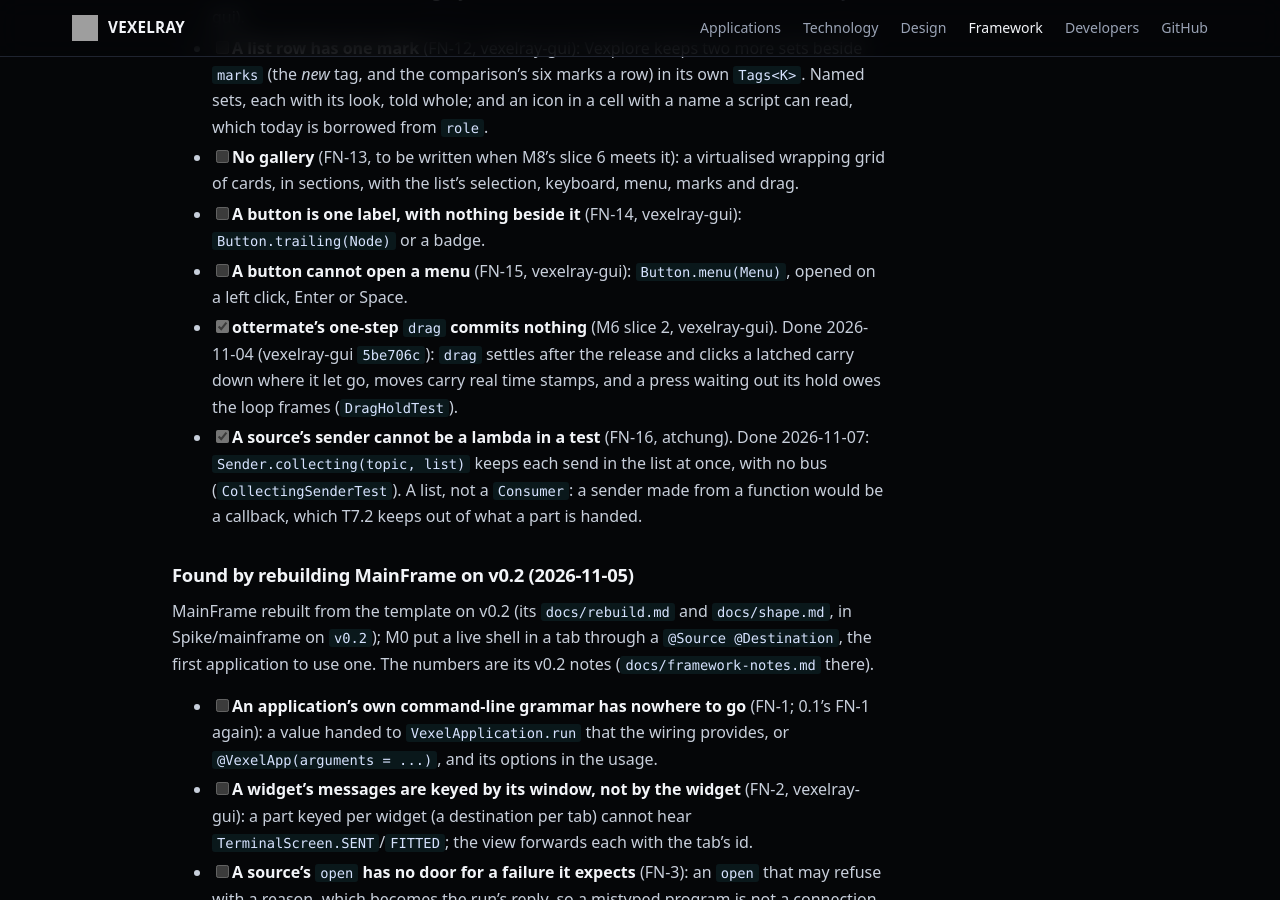
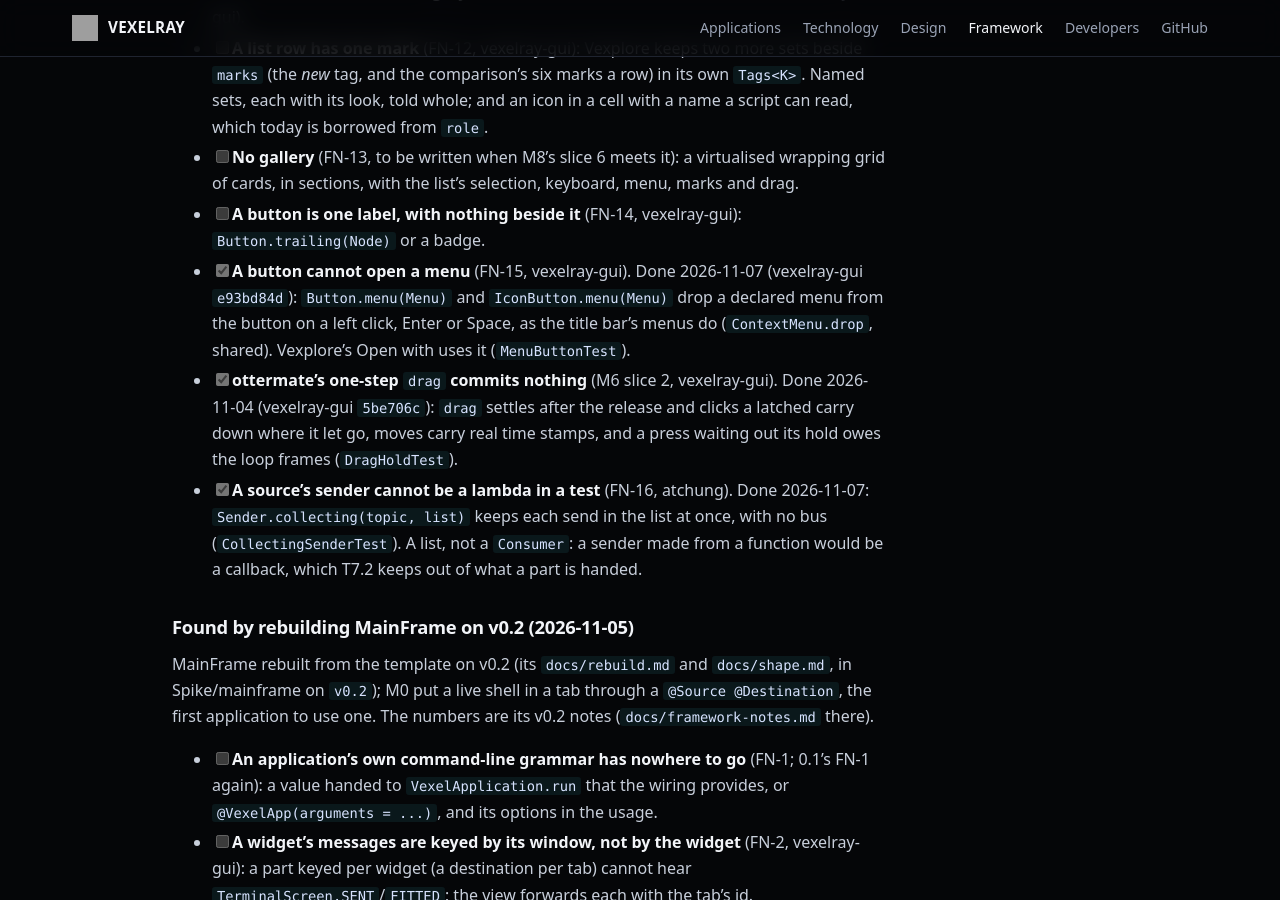
Before and after one commit to sibarum/vexelray-framework, a Jekyll site: the page built from docs/TODO.md, in a window 1280 px wide and 900 px high, scrolled down 36707 px. Built offline with Jekyll 4.4.1, drawn with Linux system fonts in a browser that asks for light colours; our own code applies the rules of GitHub Pages for plain Markdown files.

Commit message:
TODO: FN-15 done, the menu button
Co-Authored-By: Claude Opus 5.5 <noreply@anthropic.com>

```diff
--- a/docs/TODO.md
+++ b/docs/TODO.md
@@ -1305,8 +1305,9 @@ there), which started again at FN-1; "Found by Vexplore" above is 0.1's. Most ar
 - [ ] **No gallery** (FN-13, to be written when M8's slice 6 meets it): a virtualised wrapping grid of cards, in
       sections, with the list's selection, keyboard, menu, marks and drag.
 - [ ] **A button is one label, with nothing beside it** (FN-14, vexelray-gui): `Button.trailing(Node)` or a badge.
-- [ ] **A button cannot open a menu** (FN-15, vexelray-gui): `Button.menu(Menu)`, opened on a left click, Enter or
-      Space.
+- [x] **A button cannot open a menu** (FN-15, vexelray-gui). Done 2026-11-07 (vexelray-gui `e93bd84d`):
+      `Button.menu(Menu)` and `IconButton.menu(Menu)` drop a declared menu from the button on a left click, Enter or
+      Space, as the title bar's menus do (`ContextMenu.drop`, shared). Vexplore's Open with uses it (`MenuButtonTest`).
 - [x] **ottermate's one-step `drag` commits nothing** (M6 slice 2, vexelray-gui). Done 2026-11-04 (vexelray-gui
       `5be706c`): `drag` settles after the release and clicks a latched carry down where it let go, moves carry real
       time stamps, and a press waiting out its hold owes the loop frames (`DragHoldTest`).
```
